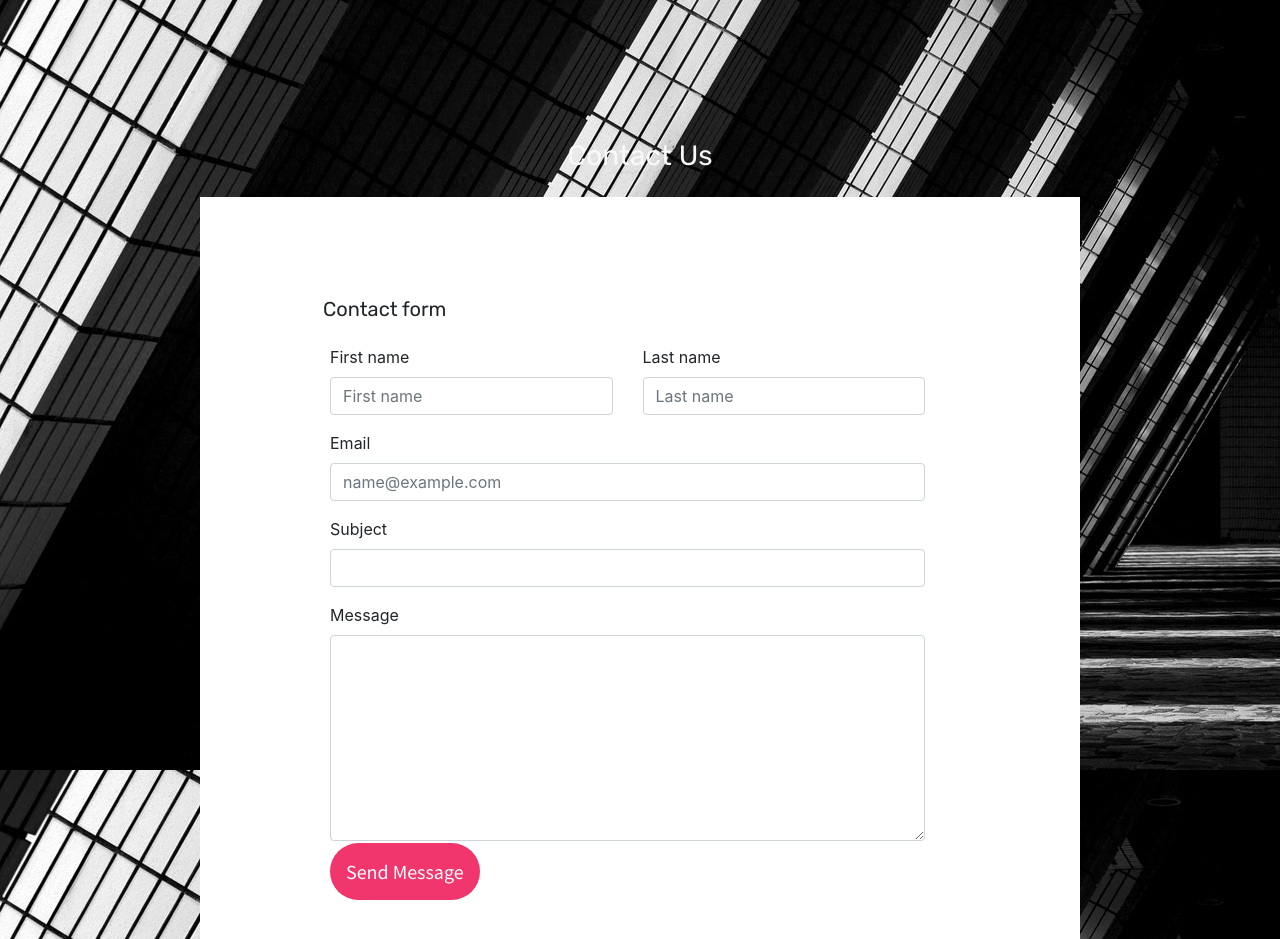
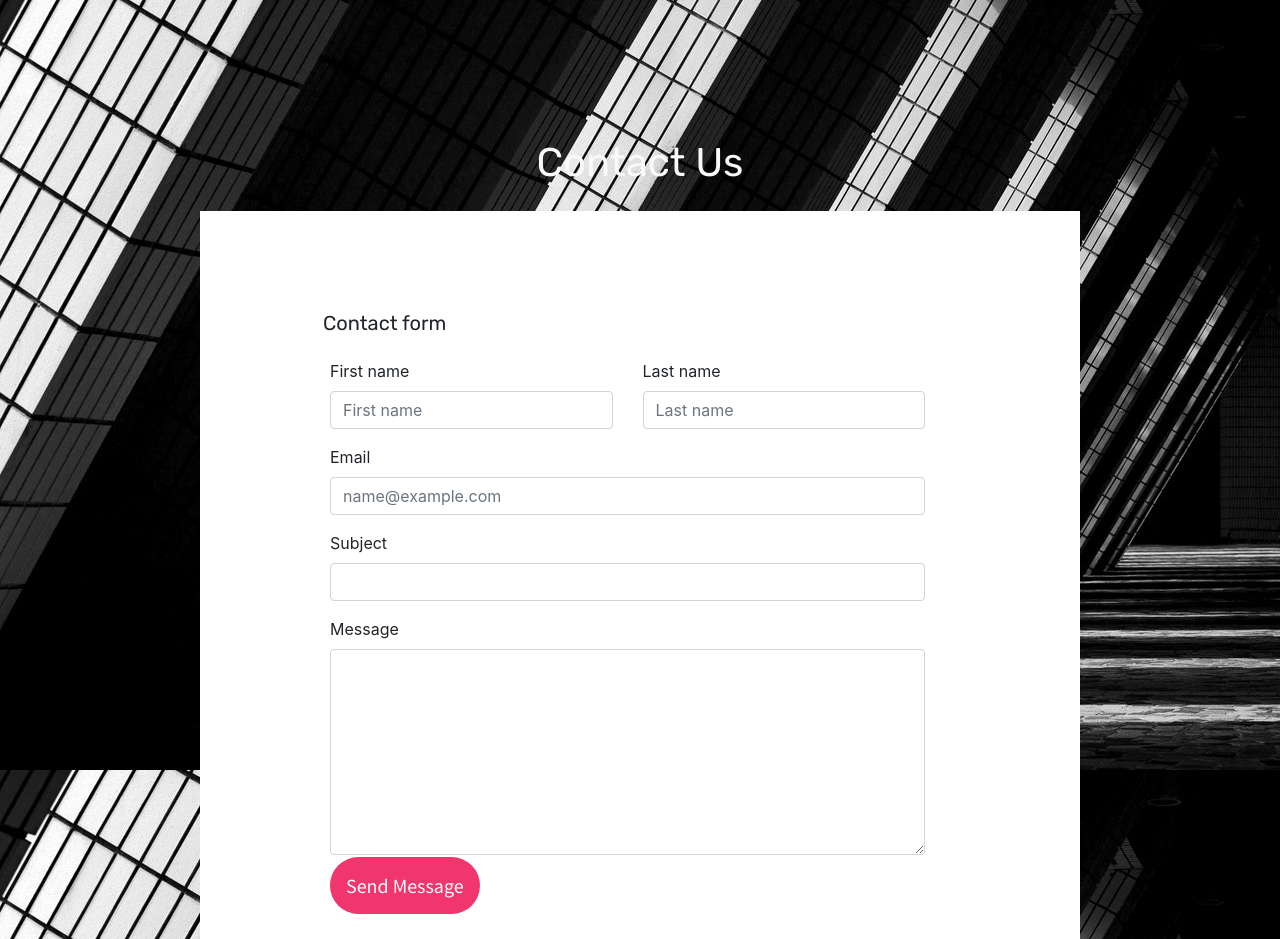
Before and after one commit to DBasic-cmd/BDirect, a plain HTML site: page index.html in a window 1280 px wide. Shown: the part 4600-5539 px from the top of the page. Drawn offline with nearby package versions, Linux system fonts and the light colour scheme.

Commit message:
increased the size of contact us

```diff
--- a/index.html
+++ b/index.html
@@ -571,7 +571,7 @@
    </div>
    <div class="row contact">
     <div class="col-12">
-      <h3 class="text-center text-light m-4">Contact Us</h3>
+      <h1 class="text-center text-light m-4">Contact Us</h1>
     </div>
     <div class="container" style="background-color: white;">
 
```
